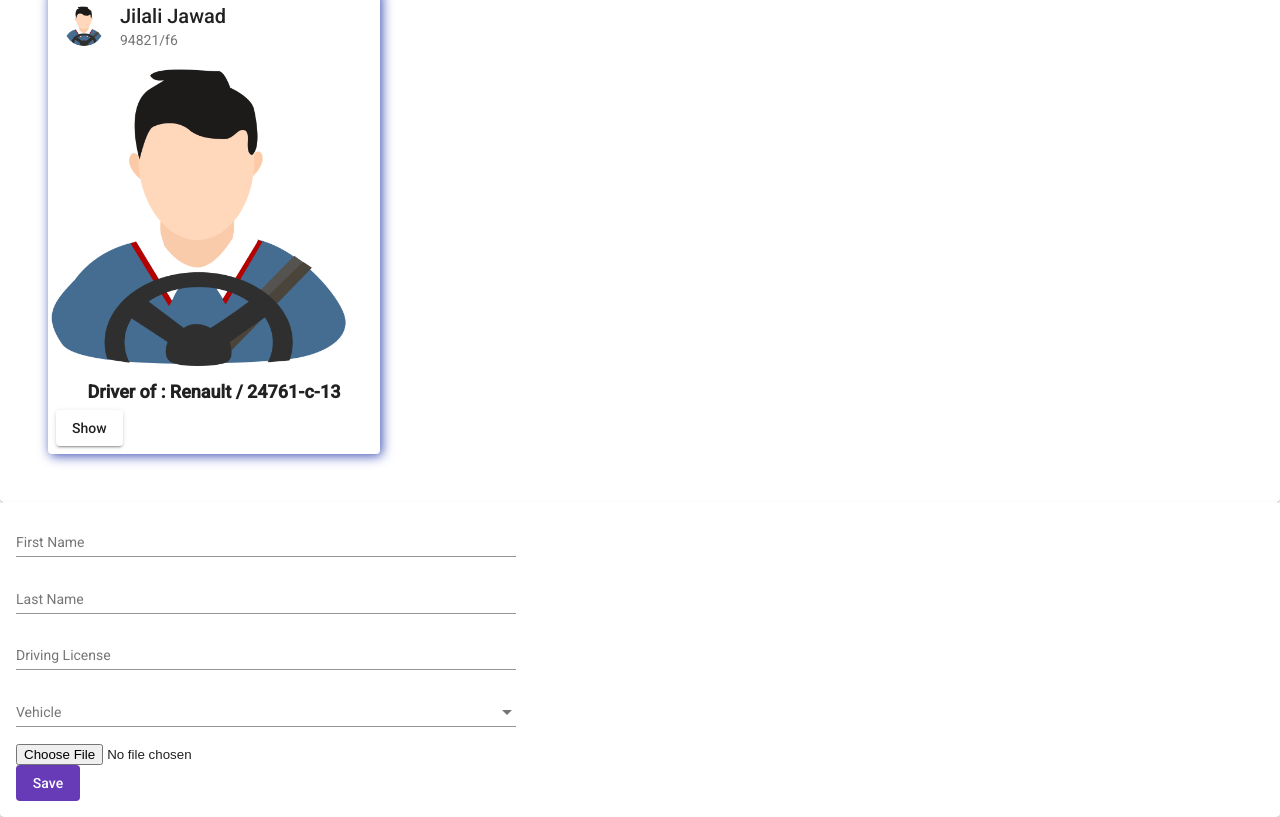
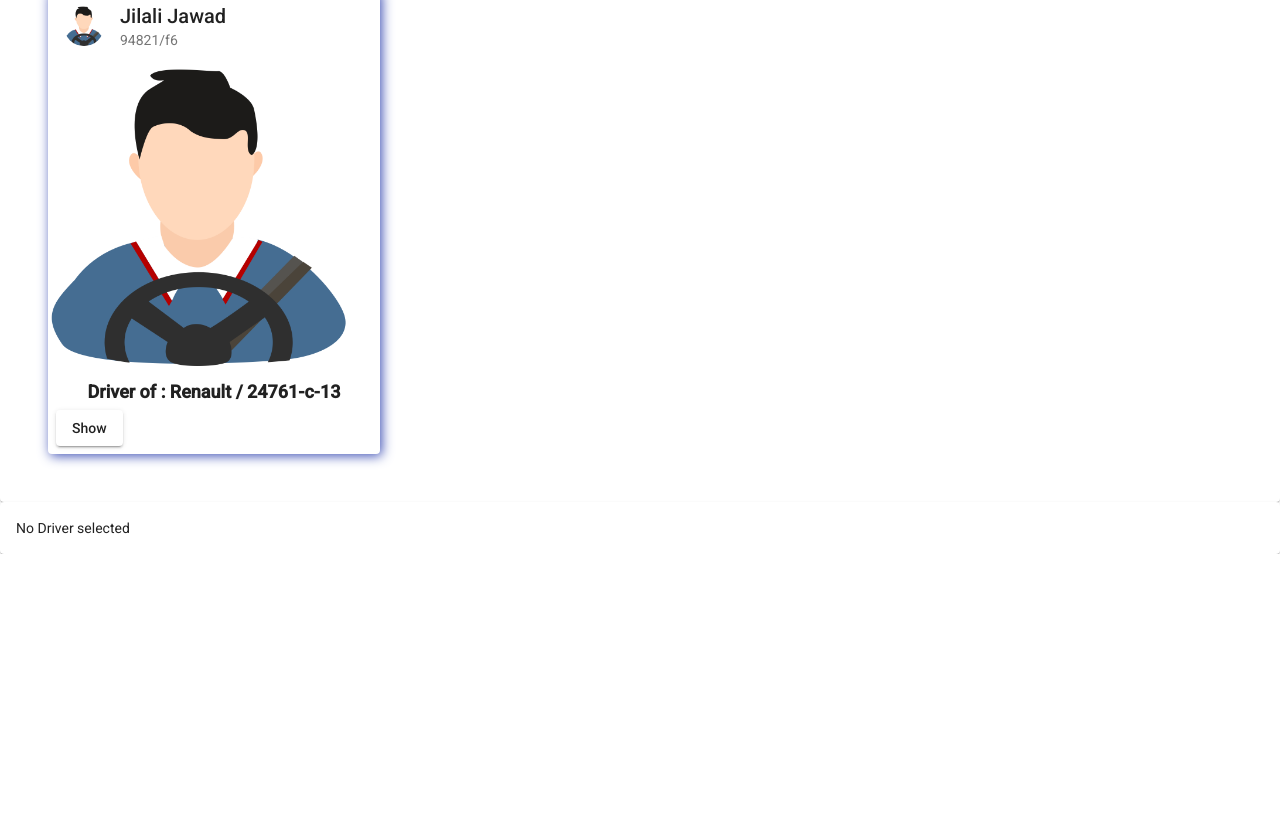
Before and after one commit to youma85/FleetManagement, an Angular app: page / in a window 1280 px wide. Shown: the part 698-1515 px from the top of the page. After the commit the page ends 1252 px from the top, so only its background shows below. Built offline with nearby package versions, Linux system fonts and the light colour scheme.

Commit message:
Show selected driver In the Details component

```diff
--- a/src/app/driver-details/driver-details.component.css
+++ b/src/app/driver-details/driver-details.component.css
@@ -11,3 +11,9 @@
 td {
   padding-right: 8px;
 }
+
+.card-image{
+  height: 300px;
+  width: 300px;
+  object-fit: contain;
+}
--- a/src/app/driver-details/driver-details.component.html
+++ b/src/app/driver-details/driver-details.component.html
@@ -1,29 +1,35 @@
 <form class="example-form">
   <mat-form-field class="example-full-width">
     <mat-label>First Name</mat-label>
-    <input matInput placeholder="First Name">
+    <input matInput placeholder="First Name"  value="{{driver.firstName}}">
   </mat-form-field>
 
   <mat-form-field class="example-full-width">
     <mat-label>Last Name</mat-label>
-    <input matInput placeholder="Last Name">
+    <input matInput placeholder="Last Name" value="{{driver.lastName}}">
   </mat-form-field>
 
   <mat-form-field class="example-full-width">
     <mat-label>Driving License</mat-label>
-    <input matInput placeholder="Driving License">
+    <input matInput placeholder="Driving License" value="{{driver.drivingLicense}}">
   </mat-form-field>
 
   <mat-form-field class="example-full-width">
     <mat-label>Vehicle</mat-label>
-    <mat-select>
+    <mat-select [value]="driver.vehicle.id">
       <mat-option *ngFor="let vehicle of vehicles" [value]="vehicle.id">
         {{vehicle.brand}}: {{vehicle.registrationNumber}}
       </mat-option>
     </mat-select>
   </mat-form-field>
 
-  <input placeholder="Photo" type="file">
+  <section>
+    <img mat-card-image src="{{driver.photo}}" class="card-image" >
+  </section>
+
+  <section>
+    <input placeholder="Photo" type="file" (change)="onImageUploaded($event)">
+  </section>
 
   <div class="button-row">
     <button mat-flat-button color="primary">Save</button>
--- a/src/app/driver-details/driver-details.component.ts
+++ b/src/app/driver-details/driver-details.component.ts
@@ -1,5 +1,6 @@
-import { Component, OnInit } from '@angular/core';
+import {Component, Input, OnInit} from '@angular/core';
 import {Vehicle} from '../model/vehicle';
+import {Driver} from '../model/driver';
 
 @Component({
   selector: 'app-driver-details',
@@ -7,6 +8,8 @@ import {Vehicle} from '../model/vehicle';
   styleUrls: ['./driver-details.component.css']
 })
 export class DriverDetailsComponent implements OnInit {
+
+  @Input() driver: Driver;
 
   vehicles: Vehicle[] = [
     new Vehicle(1, '13442-a-6', 'Volvo', 157000),
@@ -18,4 +21,7 @@ export class DriverDetailsComponent implements OnInit {
 
   ngOnInit(): void {
   }
+
+  onImageUploaded($event: Event): void {
+  }
 }
--- a/src/app/driver-list/driver-list.component.ts
+++ b/src/app/driver-list/driver-list.component.ts
@@ -1,4 +1,4 @@
-import { Component, OnInit } from '@angular/core';
+import {Component, EventEmitter, OnInit, Output} from '@angular/core';
 import {Driver} from '../model/driver';
 import {Vehicle} from '../model/vehicle';
 import {DomSanitizer, SafeUrl} from '@angular/platform-browser';
@@ -9,6 +9,8 @@ import {DomSanitizer, SafeUrl} from '@angular/platform-browser';
   styleUrls: ['./driver-list.component.css']
 })
 export class DriverListComponent implements OnInit {
+
+  @Output() driverSelected = new EventEmitter<Driver>();
 
   vehicles: Vehicle[] = [
     new Vehicle(1, '13442-a-6', 'Volvo', 157000),
@@ -38,6 +40,6 @@ export class DriverListComponent implements OnInit {
   }
 
   onDriverSelected(driver: Driver): void {
-    console.log(driver);
+    this.driverSelected.emit(driver);
   }
 }
--- a/src/app/driver/driver.component.html
+++ b/src/app/driver/driver.component.html
@@ -1,7 +1,13 @@
 <mat-card>
-  <app-driver-list></app-driver-list>
+  <app-driver-list (driverSelected)="currentDriver = $event"></app-driver-list>
 </mat-card>
 
 <mat-card>
-  <app-driver-details></app-driver-details>
+  <app-driver-details
+    *ngIf="currentDriver; else noDriver"
+    [driver]="currentDriver"></app-driver-details>
+
+  <ng-template #noDriver>
+    <p>No Driver selected</p>
+  </ng-template>
 </mat-card>
--- a/src/app/driver/driver.component.ts
+++ b/src/app/driver/driver.component.ts
@@ -1,4 +1,5 @@
 import { Component, OnInit } from '@angular/core';
+import {Driver} from '../model/driver';
 
 @Component({
   selector: 'app-driver',
@@ -7,6 +8,8 @@ import { Component, OnInit } from '@angular/core';
 })
 export class DriverComponent implements OnInit {
 
+  currentDriver: Driver;
+
   constructor() { }
 
   ngOnInit(): void {
```
